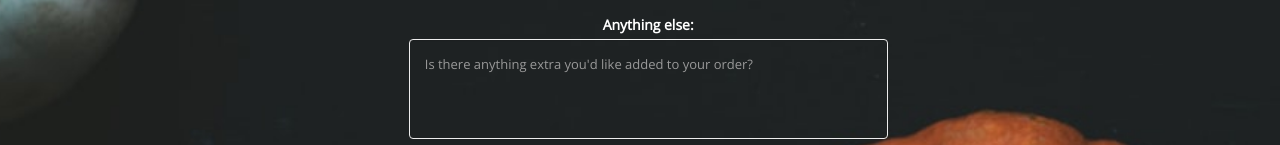
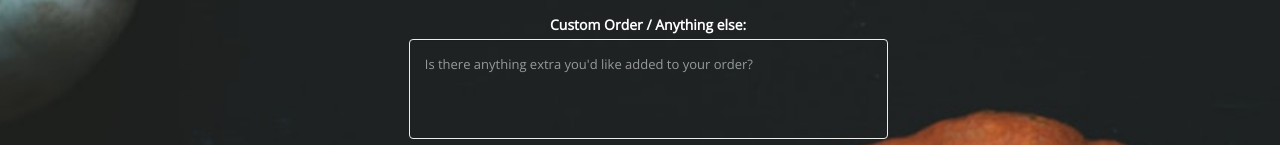
Before and after one commit to LeonFruit/Order, a plain HTML site: page index.html in a window 1280 px wide. Shown: the part 1366-1511 px from the top of the page. Drawn offline with nearby package versions, Linux system fonts and the light colour scheme.

Commit message:
Update index.html

```diff
--- a/index.html
+++ b/index.html
@@ -174,7 +174,7 @@
 
 
                     <div class="form-group">
-                         <label for="order1">Anything else:</label>
+                         <label for="order1">Custom Order / Anything else:</label>
                     <textarea class="form-control" name="Extra " rows="5" data-msg="Extra " placeholder="Is there anything extra you'd like added to your order?"></textarea>
                     <div class="validation"></div>
                   </div>
```
